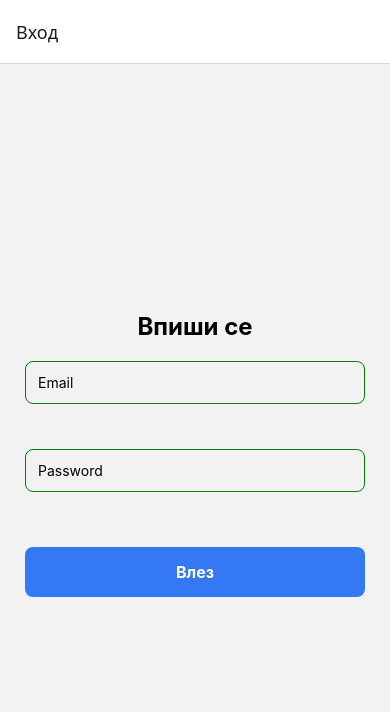
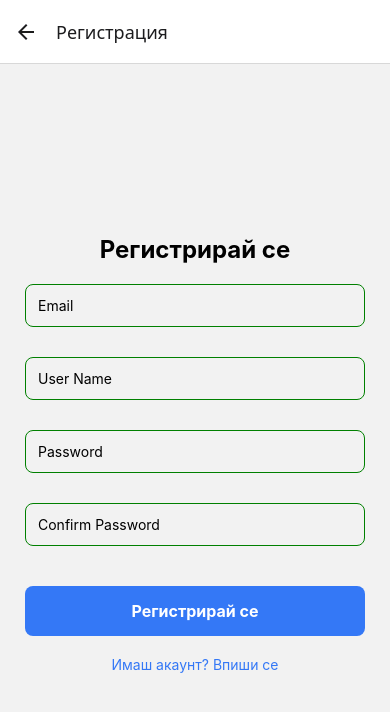
Before and after one commit to venelinkolev/react-native-exam-2026, a React Native app: screen /Register in a window 390 px wide. Before the commit this address had no page. Shown: the top 712 px of the page. Built offline with nearby package versions, Linux system fonts and the light colour scheme.

Commit message:
Register Screen. Use React Hook Form.

```diff
--- a/src/navigation/AuthNavigator.jsx
+++ b/src/navigation/AuthNavigator.jsx
@@ -6,8 +6,16 @@ export default function AuthNavigator() {
   const Stack = createNativeStackNavigator();
   return (
     <Stack.Navigator>
-      <Stack.Screen name="Вход" component={Login} />
-      <Stack.Screen name="Регистрация" component={Register} />
+      <Stack.Screen
+        name="Login"
+        component={Login}
+        options={{ title: "Вход" }}
+      />
+      <Stack.Screen
+        name="Register"
+        component={Register}
+        options={{ title: "Регистрация" }}
+      />
     </Stack.Navigator>
   );
 }
--- a/src/screens/auth/Login.jsx
+++ b/src/screens/auth/Login.jsx
@@ -11,7 +11,7 @@ import {
 import { SafeAreaView } from "react-native-safe-area-context";
 import InputField from "../../shared/components/InputField";
 
-export default function Login() {
+export default function Login({ navigation }) {
   const {
     control,
     handleSubmit,
@@ -82,6 +82,16 @@ export default function Login() {
           >
             <Text style={styles.buttonText}>Влез</Text>
           </TouchableOpacity>
+
+          {/* Register Link */}
+          <TouchableOpacity
+            onPress={() => navigation.navigate("Register")}
+            style={styles.registerLink}
+          >
+            <Text style={styles.registerText}>
+              Нямаш акаунт? Регистрирай се
+            </Text>
+          </TouchableOpacity>
         </View>
       </KeyboardAvoidingView>
     </SafeAreaView>
@@ -114,4 +124,12 @@ const styles = StyleSheet.create({
     fontWeight: "bold",
     fontSize: 16,
   },
+  registerLink: {
+    marginTop: 20,
+    alignItems: "center",
+  },
+  registerText: {
+    color: "#3478f6",
+    fontSize: 14,
+  },
 });
--- a/src/screens/auth/Register.jsx
+++ b/src/screens/auth/Register.jsx
@@ -1,15 +1,183 @@
-import { useState } from "react";
-import { View, Text, StyleSheet } from "react-native";
+import { Controller, useForm } from "react-hook-form";
+import {
+  View,
+  Text,
+  StyleSheet,
+  KeyboardAvoidingView,
+  Platform,
+  TouchableOpacity,
+} from "react-native";
+import { SafeAreaView } from "react-native-safe-area-context";
+import InputField from "../../shared/components/InputField";
 
-export default function Register() {
-  const [formData, setFormData] = useState({});
+export default function Register({ navigation }) {
+  const {
+    control,
+    handleSubmit,
+    formState: { errors },
+  } = useForm({
+    defaultValues: {
+      email: "",
+      userName: "",
+      password: "",
+      confirmPassword: "",
+    },
+  });
 
-  const handleRegister = () => {
+  const handleRegister = (data) => {
+    console.log(data);
     // Handle registration logic here
   };
   return (
-    <View>
-      <Text>Register</Text>
-    </View>
+    <SafeAreaView style={{ flex: 1 }}>
+      <KeyboardAvoidingView
+        behavior={Platform.OS === "ios" ? "padding" : "height"}
+        style={{ flex: 1 }}
+      >
+        <View style={styles.container}>
+          <Text style={styles.title}>Регистрирай се</Text>
+
+          {/* Email Field */}
+          <Controller
+            control={control}
+            name="email"
+            rules={{
+              required: "Е-мейла е задължителен",
+              pattern: {
+                value: /^\S+@\S+\.\S+$/,
+                message: "Невалиден е-мейл адрес",
+              },
+            }}
+            render={({ field: { onChange, value } }) => (
+              <InputField
+                placeholder="Email"
+                value={value}
+                onChangeText={onChange}
+                keyboardType="email-address"
+                error={errors.email?.message}
+              />
+            )}
+          />
+
+          {/* User Name Field */}
+
+          <Controller
+            control={control}
+            name="userName"
+            rules={{
+              required: "Потребителското име е задължително",
+              minLength: {
+                value: 3,
+                message: "Минимум 3 символа",
+              },
+            }}
+            render={({ field: { onChange, value } }) => (
+              <InputField
+                placeholder="User Name"
+                value={value}
+                onChangeText={onChange}
+                error={errors.userName?.message}
+              />
+            )}
+          />
+
+          {/* Password Field */}
+          <Controller
+            control={control}
+            name="password"
+            rules={{
+              required: "Паролата е задължителна",
+              minLength: {
+                value: 6,
+                message: "Минимум 6 символа",
+              },
+            }}
+            render={({ field: { onChange, value } }) => (
+              <InputField
+                placeholder="Password"
+                value={value}
+                onChangeText={onChange}
+                secureTextEntry
+                error={errors.password?.message}
+              />
+            )}
+          />
+
+          {/* Confirm Password Field */}
+          <Controller
+            control={control}
+            name="confirmPassword"
+            rules={{
+              required: "Потвърждението на паролата е задължително",
+              validate: (value) => {
+                const password = control._formValues.password;
+                return value === password || "Паролите не съвпадат";
+              },
+            }}
+            render={({ field: { onChange, value } }) => (
+              <InputField
+                placeholder="Confirm Password"
+                value={value}
+                onChangeText={onChange}
+                secureTextEntry
+                error={errors.confirmPassword?.message}
+              />
+            )}
+          />
+
+          {/* Submit Button */}
+          <TouchableOpacity
+            style={styles.button}
+            onPress={handleSubmit(handleRegister)}
+          >
+            <Text style={styles.buttonText}>Регистрирай се</Text>
+          </TouchableOpacity>
+
+          {/* Register Link */}
+          <TouchableOpacity
+            onPress={() => navigation.navigate("Login")}
+            style={styles.loginLink}
+          >
+            <Text style={styles.loginText}>Имаш акаунт? Впиши се</Text>
+          </TouchableOpacity>
+        </View>
+      </KeyboardAvoidingView>
+    </SafeAreaView>
   );
 }
+
+const styles = StyleSheet.create({
+  container: {
+    flex: 1,
+    justifyContent: "center",
+    padding: 25,
+    backgroundColor: "#f2f2f2",
+  },
+  title: {
+    fontSize: 24,
+    fontWeight: "bold",
+    fontStyle: "normal",
+    marginBottom: 20,
+    textAlign: "center",
+  },
+  button: {
+    backgroundColor: "#3478f6",
+    padding: 15,
+    borderRadius: 8,
+    marginTop: 10,
+  },
+  buttonText: {
+    color: "#fff",
+    textAlign: "center",
+    fontWeight: "bold",
+    fontSize: 16,
+  },
+  loginLink: {
+    marginTop: 20,
+    alignItems: "center",
+  },
+  loginText: {
+    color: "#3478f6",
+    fontSize: 14,
+  },
+});
--- a/src/shared/components/InputField.jsx
+++ b/src/shared/components/InputField.jsx
@@ -28,7 +28,7 @@ export default function InputField({
 
 const styles = StyleSheet.create({
   container: {
-    marginBottom: 45,
+    marginBottom: 30,
     position: "relative",
   },
   input: {
```
